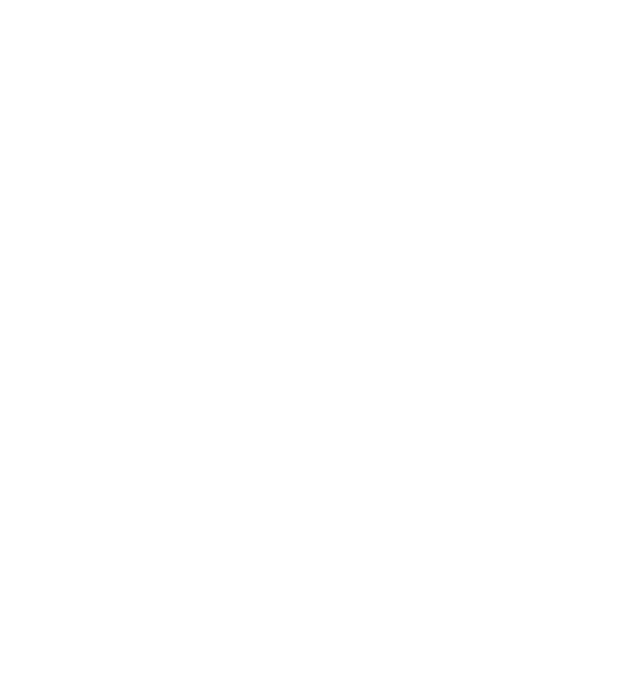
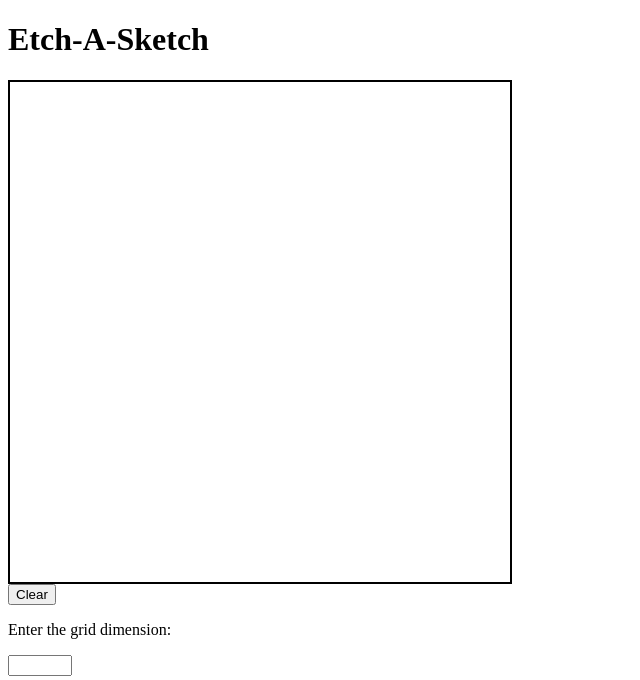
Before and after one commit to igorkaluga/Etch-a-Sketch, a plain HTML site: page index.html in a window 1280 px wide. Shown: the whole page, without its empty margins (0-640 px from the left). Drawn offline with Linux system fonts and the light colour scheme.

Commit message:
updating repo with files

```diff
--- a/index.html
+++ b/index.html
@@ -1,11 +1,29 @@
 <!DOCTYPE html>
 <html>
     <head>
-
+        <link rel="stylesheet" type="text/css" href="styles.css"/>
     </head>
 
     <body>
+        <h1>Etch-A-Sketch</h1>
+        <div id="main-container">
+            <!--create grid throughn javascript-->
+        </div>
 
+        <!-- <input id="color-picker" type="color" value="#333333" /> -->
+        <button id="clear-btn">Clear</button>
+        <p>Enter the grid dimension:</p>
+        <input type="number" min="0" max="100" id="grid-size-input">
     </body>
 </html>
 <script type="text/javascript" src="script.js"></script>
+
+<!--
+
+    A field to enter the grid size(limit 100)
+        -- user input field that takes in numbers below 100. Throw alert if above 100.
+    Color picker button.
+    Background color button.
+
+
+-->
--- a/script.js
+++ b/script.js
@@ -0,0 +1,54 @@
+//create 16x16 divs grid through javascript in one main container div
+// -- use css grid for the above step ^. Will make it easier to modify the scale of the grid in the future.
+//on hover change the color of a div
+// -- add a style element that changes the background fill to black.
+// clear button that resets all squares to white background color.
+
+const mainContainer = document.querySelector('#main-container');
+
+//buttons
+const clearBtn = document.querySelector('#clear-btn')
+//const gridSizeInput = document.querySelector('#gird-size-input')
+
+//console.log(gridSizeInput.innerHTML);
+
+// variable that stores a size e.x 16
+// a grid that multiplys 16x16 to generate a grid size
+// while i <= 256 --> create a div and add it to mainContaner
+
+let gridSize = 16;
+let chosenColor = 'lightblue';
+
+mainContainer.style.display = 'grid';
+mainContainer.style.gridTemplateColumns = `repeat(${gridSize}, 1fr)`;
+mainContainer.style.gridTemplateRows = `repeat(${gridSize}, 1fr)`;
+
+//Mouse down var that becomes true on mouseDown. This allows the user
+//to only change the color of a div when mouseDown is true when paired
+//with mouseover in the the for loop below.
+let mouseDown = false;
+document.body.onmousedown = () => (mouseDown = true);
+document.body.onmouseup = () => (mouseDown = false);
+
+function changeColor(e) {
+    if (e.type === 'mouseover' && !mouseDown) return;
+    e.target.style.backgroundColor = chosenColor;
+}
+
+//for loop to fill the mainContainer with divs based on gridSize input(16 default).
+for (i=0; i < (gridSize**2); i++) {
+    const gridSquare = document.createElement('div');
+    gridSquare.classList.add('grid-square-div');
+    gridSquare.addEventListener('mouseover', changeColor);
+    gridSquare.addEventListener('mousedown', changeColor);
+    mainContainer.appendChild(gridSquare);
+}
+
+const gridDivArray = Array.from(document.querySelectorAll('.grid-square-div'));
+
+// for each square in the gridDivArray change the backgroundColor to white.
+clearBtn.addEventListener('click', function() {
+    for (i = 0; i < (gridDivArray.length); i++) {
+        gridDivArray[i].style.backgroundColor = 'white';
+    }
+});
--- /dev/null
+++ b/styles.css
@@ -0,0 +1,12 @@
+#main-container {
+    background-color:white;
+    width: 500px;
+    height: 500px;
+    border: 2px solid black;
+}
+
+/*fixed the bug of user selecting the squares
+ breaking the mousedown and mousehover events*/
+.grid-square-div {
+    user-select: none;
+}
```
